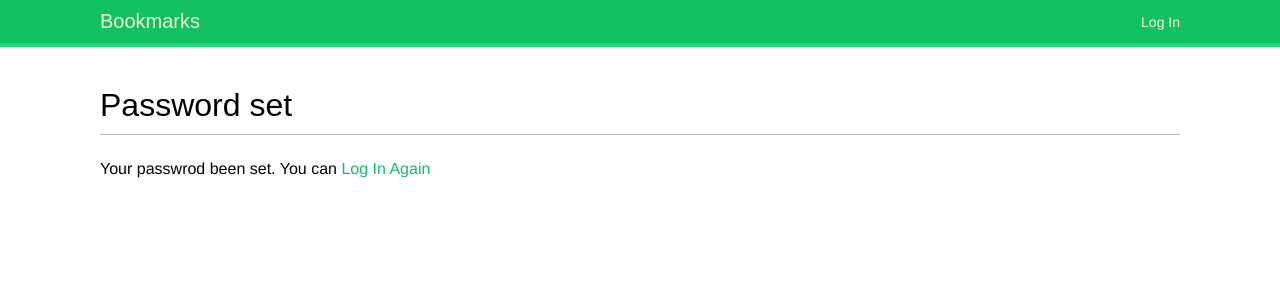
After one commit to EvanDAB/payback-gas, a Django app: page /account/reset/done/ in a window 1280 px wide. The commit adds this page. Shown: the top 300 px of the page. Run offline with Django 3.2, Linux system fonts and the light colour scheme; some web fonts are replaced.

Commit message:
completed part 3 of video, but forgot password not functioning properly, will go back to later

```diff
--- a/paybackgas/account/templates/registration/login.html
+++ b/paybackgas/account/templates/registration/login.html
@@ -12,10 +12,14 @@
     {% else %}
         <p>Please, use the following form to login: </p>
     {% endif %}
+    <div>
         <form action="{% url 'login' %}" method='post'>
             {{ form.as_p }}
             {% csrf_token %}
             <input type="hidden" name="next" value="{{ next }}" />
             <p><input type="submit" value="Log In"</p>
         </form>
+        <p><a href="{% url "password_reset" %}">Forget Your Password</a></p>
+    </div>
+
 {% endblock %}
--- /dev/null
+++ b/paybackgas/account/templates/registration/password_reset_complete.html
@@ -0,0 +1,11 @@
+{% extends "base.html" %}
+
+{% block title %}Password reset{% endblock %}
+
+{% block content %}
+    <h1>Password set</h1>
+    <p>
+        Your passwrod been set.
+        You can <a href="{% url "login" %}"> Log In Again</a>
+    </p>
+{% endblock %}
--- a/paybackgas/account/templates/registration/password_reset_confirm.html
+++ b/paybackgas/account/templates/registration/password_reset_confirm.html
@@ -12,5 +12,9 @@
             <p><input type='submit' value='Change my password'</p>
         </form>
     {% else %}
+        <p>
+            The password reset link was invalid, possibly because it has already been used.
+            Please request a jnew password reset.
+        </p>
     {% endif %}
 {% endblock %}
--- a/paybackgas/account/templates/registration/password_reset_form.html
+++ b/paybackgas/account/templates/registration/password_reset_form.html
@@ -9,7 +9,7 @@
     </p>
     <form method='post'>
         {{ form.as_p }}
-        <p><input type="submit" value="Change Password" /></p>
+        <p><input type="submit" value="Send Email" /></p>
         {% csrf_token %}
     </form>
 {% endblock %}
--- a/paybackgas/account/urls.py
+++ b/paybackgas/account/urls.py
@@ -15,5 +15,5 @@ urlpatterns = [
     path('password_reset/', auth_views.PasswordResetView.as_view(), name='password_reset'),
     path('password_reset/done/', auth_views.PasswordResetDoneView.as_view(), name='password_reset_done'),
     path('reset/<uidb64>/<token>/', auth_views.PasswordResetConfirmView.as_view(), name='password_reset_confirm'),
-    path('reset/done', auth_views.PasswordResetCompleteView.as_view(), name='password_reset_complete'),
+    path('reset/done/', auth_views.PasswordResetCompleteView.as_view(), name='password_reset_complete'),
 ]
```
Also changed, not shown: paybackgas/paybackgas/settings.py (+7 -0 lines), paybackgas/db.sqlite3, 1 other file. Lines whose indentation alone changed are shown as unchanged.
